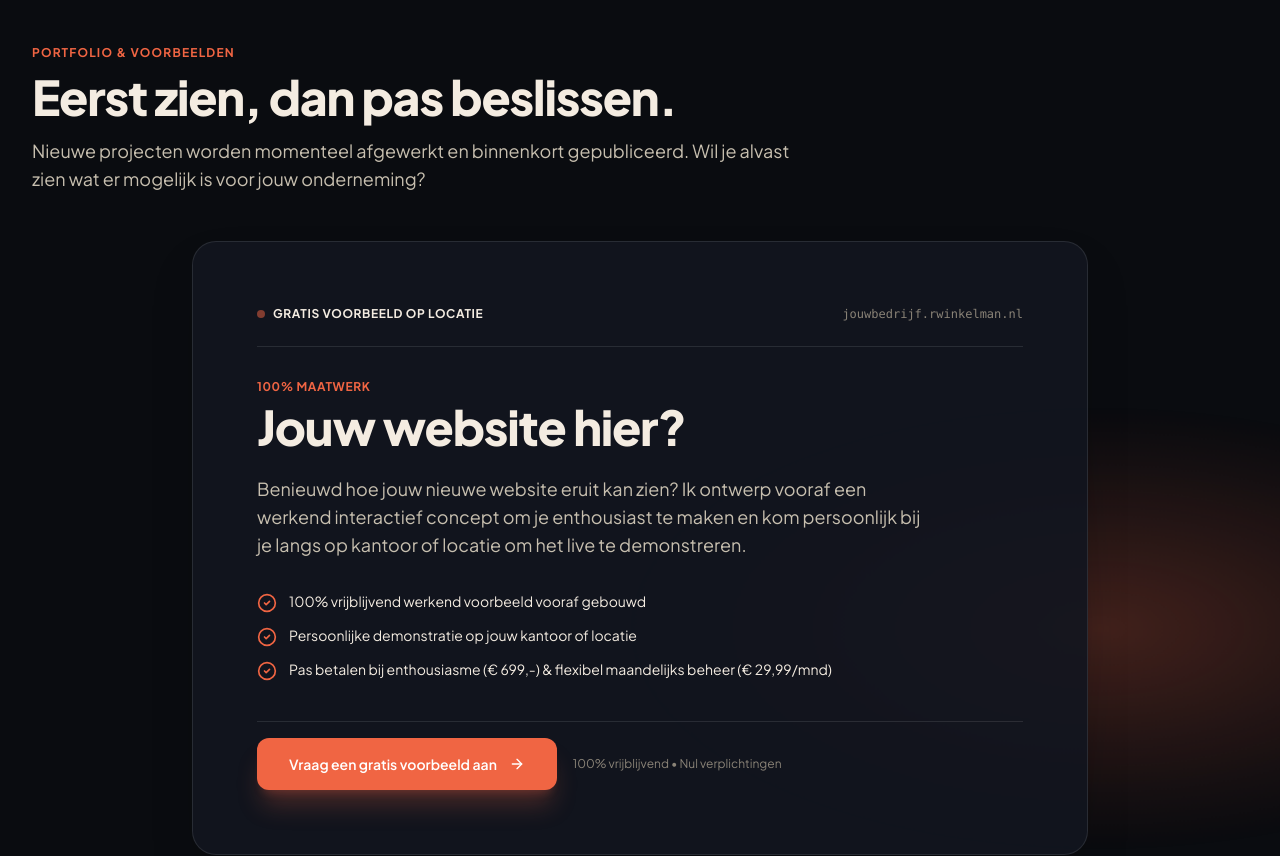
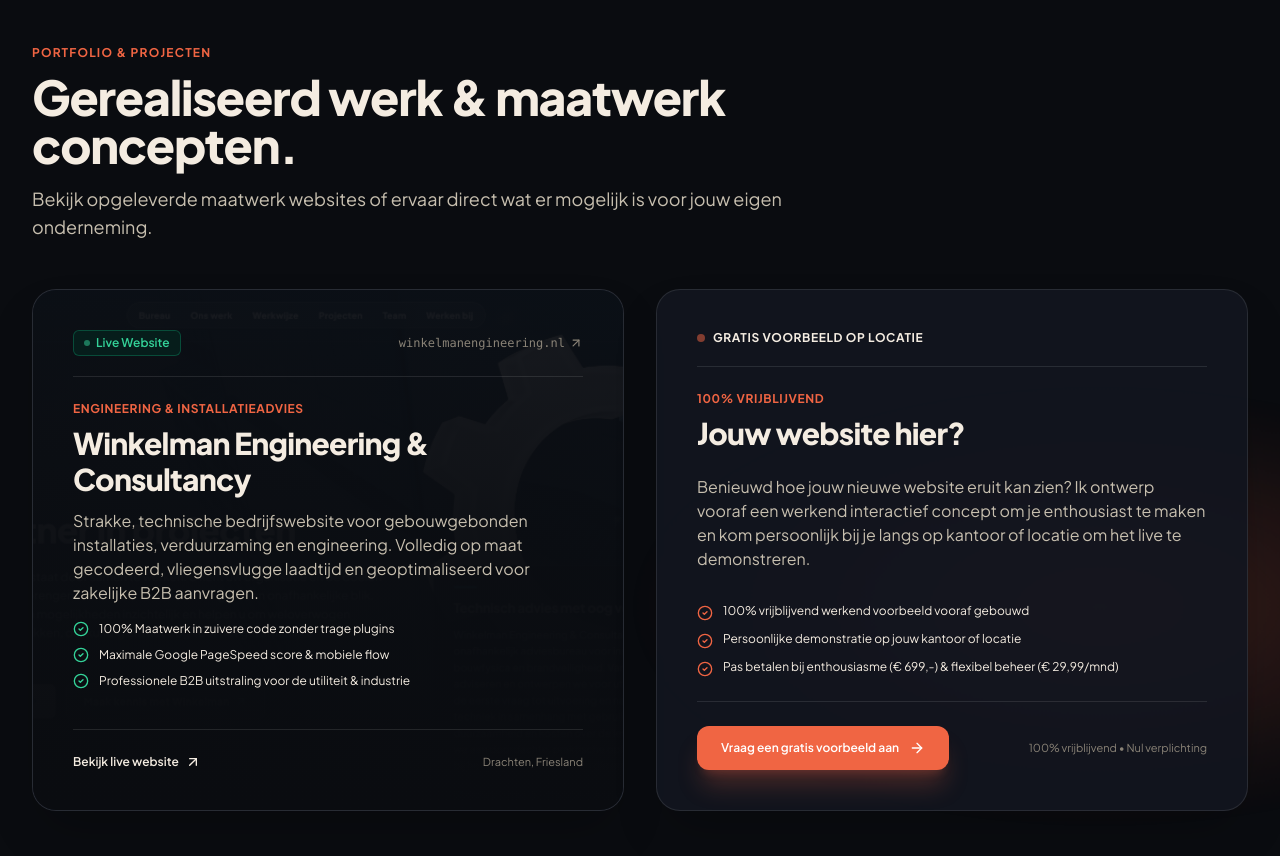
Before and after one commit to rubenwinkelman/rwinkelman, a React (Vite) app: page / in a window 1280 px wide. Shown: the part 5700-6556 px from the top of the page. Built offline with nearby package versions, Linux system fonts and the light colour scheme.

Commit message:
feat(showcase): add winkelmanengineering.nl as first showcase project with updated screenshot

```diff
--- a/src/components/ShowcaseConcepts.jsx
+++ b/src/components/ShowcaseConcepts.jsx
@@ -1,5 +1,5 @@
 import React from 'react';
-import { ArrowRight, CheckCircle2, Laptop, Sparkles, MapPin } from 'lucide-react';
+import { ArrowRight, ArrowUpRight, CheckCircle2, Laptop, ExternalLink, Globe } from 'lucide-react';
 import { useScrollReveal } from '../hooks/useScrollReveal';
 
 export default function ShowcaseConcepts() {
@@ -8,82 +8,166 @@
   return (
     <section ref={containerRef} id="showcase" className="py-24 md:py-32 bg-brand-dark relative border-t border-white/5 overflow-hidden isolate">
       {/* Subtle warm ambient breathing glow using pure CSS radial gradient (GPU Compositor, 0% CPU) */}
-      <div className="anim-ambient-glow-1 showcase-glow absolute top-1/2 left-1/2 -translate-x-1/2 -translate-y-1/2 w-[550px] sm:w-[850px] h-[400px] bg-[radial-gradient(ellipse_at_center,_rgba(240,101,67,0.25)_0%,_rgba(240,101,67,0.06)_50%,_transparent_70%)] pointer-events-none z-0" />
+      <div className="anim-ambient-glow-1 showcase-glow absolute top-1/2 left-1/2 -translate-x-1/2 -translate-y-1/2 w-[550px] sm:w-[850px] h-[400px] bg-[radial-gradient(ellipse_at_center,_rgba(240,101,67,0.22)_0%,_rgba(240,101,67,0.05)_50%,_transparent_70%)] pointer-events-none z-0" />
 
       <div className="relative z-10 max-w-7xl mx-auto px-4 md:px-8">
 
         {/* Section Header */}
         <div className="showcase-header reveal-item max-w-3xl mb-12">
           <div className="text-xs font-bold uppercase tracking-widest text-brand-accent mb-3">
-            Portfolio &amp; Voorbeelden
+            Portfolio &amp; Projecten
           </div>
           <h2 className="text-3xl sm:text-4xl md:text-5xl font-extrabold text-brand-sand tracking-tight leading-tight">
-            Eerst zien, dan pas beslissen.
+            Gerealiseerd werk &amp; maatwerk concepten.
           </h2>
           <p className="mt-4 text-base sm:text-lg text-brand-sandMuted leading-relaxed">
-            Nieuwe projecten worden momenteel afgewerkt en binnenkort gepubliceerd. Wil je alvast zien wat er mogelijk is voor jouw onderneming?
+            Bekijk opgeleverde maatwerk websites of ervaar direct wat er mogelijk is voor jouw eigen onderneming.
           </p>
         </div>
 
-        {/* Single Prominent Spotlight Card */}
-        <div className="showcase-card reveal-item delay-1 max-w-4xl mx-auto relative rounded-3xl bg-brand-surface/90 border border-white/10 hover:border-brand-accent/50 p-8 sm:p-12 md:p-16 shadow-2xl transition-all duration-300 group">
+        {/* 2-Column Showcase Grid: 1 Gerealiseerd Project + 1 Spotlight Voorbeeld Card */}
+        <div className="grid grid-cols-1 lg:grid-cols-2 gap-8 items-stretch">
 
-          {/* Top Bar: URL & Status */}
-          <div className="flex flex-wrap items-center justify-between pb-6 mb-8 border-b border-white/10 gap-4">
+          {/* Card 1: Winkelman Engineering & Consultancy (Gerealiseerd) */}
+          <a
+            href="https://www.winkelmanengineering.nl"
+            target="_blank"
+            rel="noopener noreferrer"
+            className="showcase-card reveal-item delay-1 relative rounded-3xl bg-brand-surface/90 border border-white/10 hover:border-brand-accent/50 p-6 sm:p-8 md:p-10 shadow-2xl transition-all duration-300 group flex flex-col justify-between overflow-hidden"
+          >
+            {/* Background Image Layer with Deep Subtle Gradient */}
+            <div className="absolute inset-0 z-0 overflow-hidden pointer-events-none">
+              <img
+                src="/engineering-shot.png"
+                alt="Winkelman Engineering & Consultancy website screenshot"
+                className="w-full h-full object-cover object-top opacity-20 group-hover:opacity-35 group-hover:scale-105 transition-all duration-700 ease-out"
+                loading="lazy"
+                width="1200"
+                height="800"
+              />
+              <div className="absolute inset-0 bg-gradient-to-t from-[#0A0C10] via-[#0A0C10]/90 to-[#0A0C10]/70 group-hover:via-[#0A0C10]/80 group-hover:to-[#0A0C10]/50 transition-all duration-500" />
+            </div>
+
+            {/* Subtle glow on hover */}
+            <div className="absolute -top-24 -right-24 w-48 h-48 bg-brand-accent/15 blur-2xl rounded-full pointer-events-none opacity-0 group-hover:opacity-100 transition-opacity duration-500" />
+
+            {/* Foreground Content */}
+            <div className="relative z-10 flex flex-col justify-between h-full space-y-6">
+              <div>
+                {/* Top Bar: Live Status & URL */}
+                <div className="flex flex-wrap items-center justify-between pb-5 mb-6 border-b border-white/10 gap-2">
+                  <div className="flex items-center gap-2">
+                    <span className="flex items-center gap-1.5 text-xs text-emerald-400 font-semibold bg-emerald-950/50 border border-emerald-500/30 px-2.5 py-1 rounded-md backdrop-blur-sm">
+                      <span className="w-1.5 h-1.5 rounded-full bg-emerald-400 animate-pulse" />
+                      Live Website
+                    </span>
+                  </div>
+
+                  <span className="text-xs font-mono text-brand-sandDim group-hover:text-brand-accent transition-colors inline-flex items-center gap-1">
+                    <span>winkelmanengineering.nl</span>
+                    <ArrowUpRight className="w-3.5 h-3.5" />
+                  </span>
+                </div>
+
+                <div className="text-xs font-bold uppercase tracking-wider text-brand-accent mb-2">
+                  Engineering &amp; Installatieadvies
+                </div>
+
+                <h3 className="text-2xl sm:text-3xl font-extrabold text-brand-sand group-hover:text-white transition-colors tracking-tight">
+                  Winkelman Engineering &amp; Consultancy
+                </h3>
+
+                <p className="mt-3 text-sm sm:text-base text-brand-sandMuted leading-relaxed">
+                  Strakke, technische bedrijfswebsite voor gebouwgebonden installaties, verduurzaming en engineering. Volledig op maat gecodeerd, vliegensvlugge laadtijd en geoptimaliseerd voor zakelijke B2B aanvragen.
+                </p>
+
+                <div className="pt-4 space-y-2.5">
+                  <div className="flex items-center gap-2.5 text-xs text-brand-sand">
+                    <CheckCircle2 className="w-4 h-4 text-emerald-400 flex-shrink-0" />
+                    <span>100% Maatwerk in zuivere code zonder trage plugins</span>
+                  </div>
+                  <div className="flex items-center gap-2.5 text-xs text-brand-sand">
+                    <CheckCircle2 className="w-4 h-4 text-emerald-400 flex-shrink-0" />
+                    <span>Maximale Google PageSpeed score &amp; mobiele flow</span>
+                  </div>
+                  <div className="flex items-center gap-2.5 text-xs text-brand-sand">
+                    <CheckCircle2 className="w-4 h-4 text-emerald-400 flex-shrink-0" />
+                    <span>Professionele B2B uitstraling voor de utiliteit &amp; industrie</span>
+                  </div>
+                </div>
+              </div>
+
+              {/* Action Link Footer */}
+              <div className="pt-6 border-t border-white/10 flex items-center justify-between">
+                <span className="text-xs font-semibold text-brand-sand group-hover:text-brand-accent transition-colors inline-flex items-center gap-1.5">
+                  <span>Bekijk live website</span>
+                  <ArrowUpRight className="w-4 h-4 group-hover:translate-x-0.5 group-hover:-translate-y-0.5 transition-transform" />
+                </span>
+                <span className="text-[11px] text-brand-sandDim">
+                  Drachten, Friesland
+                </span>
+              </div>
+            </div>
+          </a>
+
+          {/* Card 2: Jouw Website Hier? (Interactief Voorbeeld Aanbod) */}
+          <div className="showcase-card reveal-item delay-2 relative rounded-3xl bg-brand-surface/90 border border-white/10 hover:border-brand-accent/50 p-6 sm:p-8 md:p-10 shadow-2xl transition-all duration-300 group flex flex-col justify-between">
+
+            {/* Subtle glow on hover */}
+            <div className="absolute -top-24 -right-24 w-48 h-48 bg-brand-accent/10 blur-2xl rounded-full pointer-events-none opacity-0 group-hover:opacity-100 transition-opacity duration-500" />
+
+            <div className="space-y-6">
+              {/* Top Bar */}
+              <div className="flex items-center justify-between pb-5 mb-6 border-b border-white/10 gap-2">
                 <div className="flex items-center gap-2">
                   <span className="w-2 h-2 rounded-full bg-brand-accent animate-pulse" />
                   <span className="text-xs font-bold uppercase tracking-wider text-brand-sand">
                     Gratis voorbeeld op locatie
                   </span>
                 </div>
-
-            <div className="text-xs font-mono text-brand-sandDim group-hover:text-brand-accent transition-colors">
-              jouwbedrijf.rwinkelman.nl
-            </div>
               </div>
 
-          {/* Main Content Area */}
-          <div className="space-y-6">
               <div>
                 <div className="text-xs font-bold uppercase tracking-wider text-brand-accent mb-2">
-                100% Maatwerk
+                  100% Vrijblijvend
                 </div>
-              <h3 className="text-3xl sm:text-4xl md:text-5xl font-extrabold text-brand-sand tracking-tight leading-tight">
+                <h3 className="text-2xl sm:text-3xl font-extrabold text-brand-sand tracking-tight">
                   Jouw website hier?
                 </h3>
               </div>
 
-            <p className="text-base sm:text-lg text-brand-sandMuted leading-relaxed max-w-2xl">
+              <p className="text-sm sm:text-base text-brand-sandMuted leading-relaxed">
                 Benieuwd hoe jouw nieuwe website eruit kan zien? Ik ontwerp vooraf een werkend interactief concept om je enthousiast te maken en kom persoonlijk bij je langs op kantoor of locatie om het live te demonstreren.
               </p>
 
               {/* 3 Key Guarantees */}
-            <div className="pt-2 pb-4 space-y-3">
-              <div className="showcase-guarantee flex items-start gap-3 text-sm text-brand-sand">
-                <CheckCircle2 className="w-5 h-5 text-brand-accent flex-shrink-0 mt-0.5" />
+              <div className="pt-2 space-y-2.5">
+                <div className="flex items-start gap-2.5 text-xs text-brand-sand">
+                  <CheckCircle2 className="w-4 h-4 text-brand-accent flex-shrink-0 mt-0.5" />
                   <span>100% vrijblijvend werkend voorbeeld vooraf gebouwd</span>
                 </div>
-              <div className="showcase-guarantee flex items-start gap-3 text-sm text-brand-sand">
-                <CheckCircle2 className="w-5 h-5 text-brand-accent flex-shrink-0 mt-0.5" />
+                <div className="flex items-start gap-2.5 text-xs text-brand-sand">
+                  <CheckCircle2 className="w-4 h-4 text-brand-accent flex-shrink-0 mt-0.5" />
                   <span>Persoonlijke demonstratie op jouw kantoor of locatie</span>
                 </div>
-              <div className="showcase-guarantee flex items-start gap-3 text-sm text-brand-sand">
-                <CheckCircle2 className="w-5 h-5 text-brand-accent flex-shrink-0 mt-0.5" />
-                <span>Pas betalen bij enthousiasme (€ 699,-) &amp; flexibel maandelijks beheer (€ 29,99/mnd)</span>
+                <div className="flex items-start gap-2.5 text-xs text-brand-sand">
+                  <CheckCircle2 className="w-4 h-4 text-brand-accent flex-shrink-0 mt-0.5" />
+                  <span>Pas betalen bij enthousiasme (€ 699,-) &amp; flexibel beheer (€ 29,99/mnd)</span>
+                </div>
               </div>
             </div>
 
             {/* Direct CTA Button */}
-            <div className="pt-4 border-t border-white/10 flex flex-col sm:flex-row items-center gap-4">
+            <div className="pt-6 mt-6 border-t border-white/10 flex flex-col sm:flex-row items-center justify-between gap-4">
               <a
                 href="#contact"
-                className="w-full sm:w-auto inline-flex items-center justify-center gap-3 px-8 py-4 rounded-xl bg-brand-accent hover:bg-brand-accentHover text-white font-semibold text-sm transition-all duration-200 shadow-xl shadow-brand-accent/25 hover:shadow-brand-accent/40 group/btn"
+                className="w-full sm:w-auto inline-flex items-center justify-center gap-2.5 px-6 py-3.5 rounded-xl bg-brand-accent hover:bg-brand-accentHover text-white font-semibold text-xs transition-all duration-200 shadow-xl shadow-brand-accent/25 hover:shadow-brand-accent/40 group/btn"
               >
                 <span>Vraag een gratis voorbeeld aan</span>
                 <ArrowRight className="w-4 h-4 group-hover/btn:translate-x-1 transition-transform" />
               </a>
-              <span className="text-xs text-brand-sandDim">
-                100% vrijblijvend &bull; Nul verplichtingen
+              <span className="text-[11px] text-brand-sandDim">
+                100% vrijblijvend &bull; Nul verplichting
               </span>
             </div>
 
```
Also changed, not shown: public/engineering-shot.png. Lines whose indentation alone changed are shown as unchanged.
